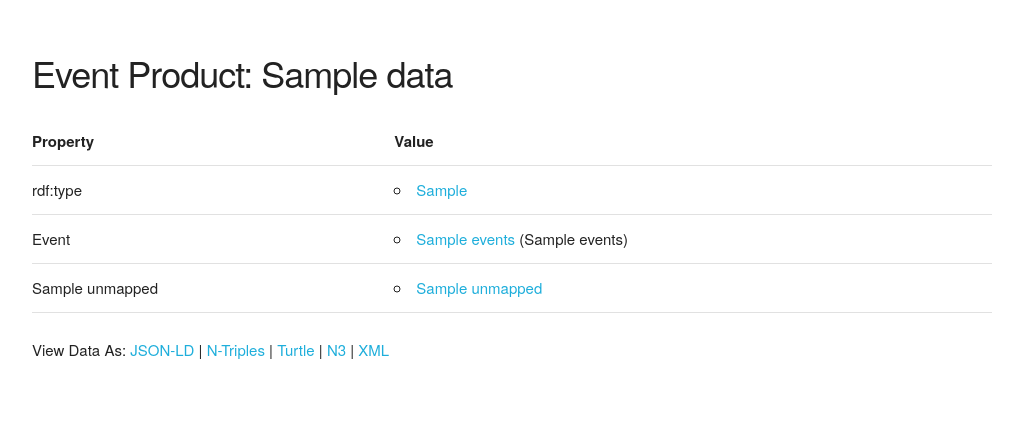
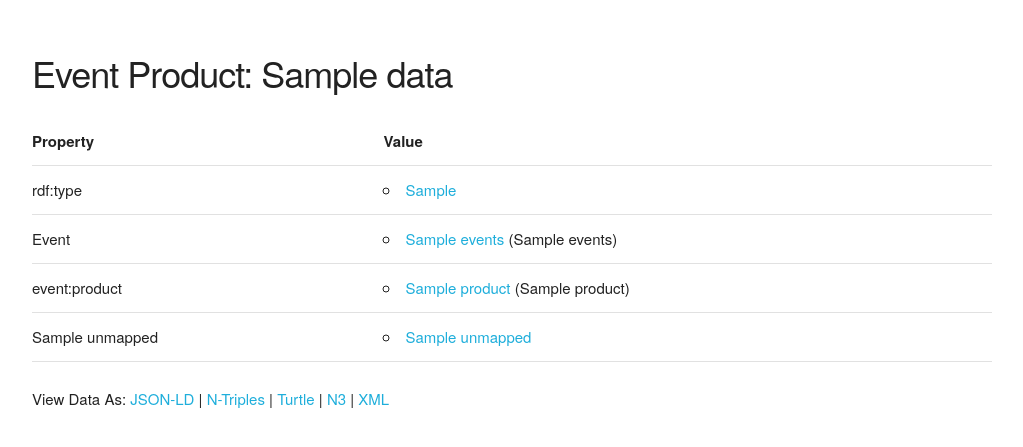
Before and after one commit to CarnegieHall/ch-lod-app, a Python web app: template templates/events/products.html in a window 1280 px wide. Shown: the part 63-510 px from the top of the page, without its empty margins (128-1151 px from the left). Run offline with Jinja, Linux system fonts and the light colour scheme; the template is opened without the code that fills it: most values are stand-ins (such as "Sample title", 1, 10 or a date in 2020).

Commit message:
Trying event:product

```diff
--- a/templates/events/products.html
+++ b/templates/events/products.html
@@ -36,6 +36,16 @@
           </ul>
         </td>
       </tr>
+      <tr>
+        <td>event:product</td>
+        <td>
+              <ul>
+            {% for values in data.product %}
+              <li><a href="{{values.0}}">{{values.0}}</a> ({{values.1}})</li>
+            {% endfor %}
+          </ul>
+        </td>
+      </tr>
 
 
       {% if data.unmapped %}
```
